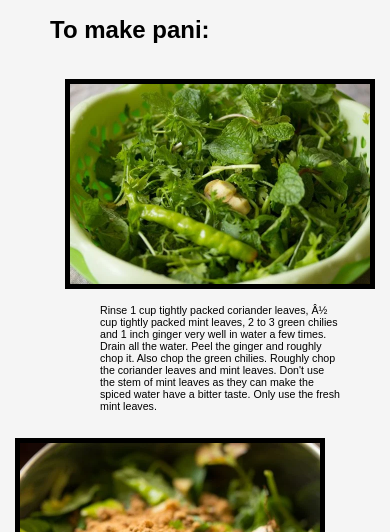
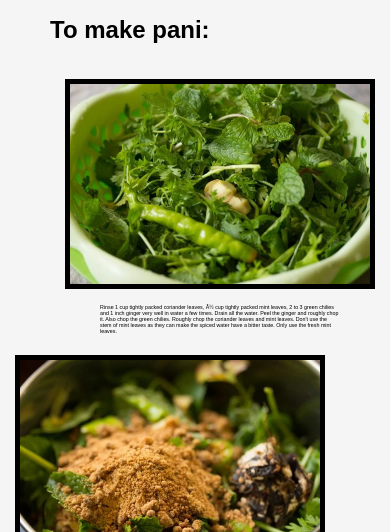
Before and after one commit to saisindhuchalla/responsive-website, a plain HTML site: page index.html in a window 390 px wide. Shown: the part 312-844 px from the top of the page. Drawn offline with Linux system fonts and the light colour scheme.

Commit message:
Update style.css

```diff
--- a/style.css
+++ b/style.css
@@ -49,7 +49,7 @@ footer {
 }
 @media (min-width:320px) and (max-width:480px){
   p{
-    font-size:8pt;
+    font-size:4pt;
   }
   .main{
     max-width: 500px;
```
